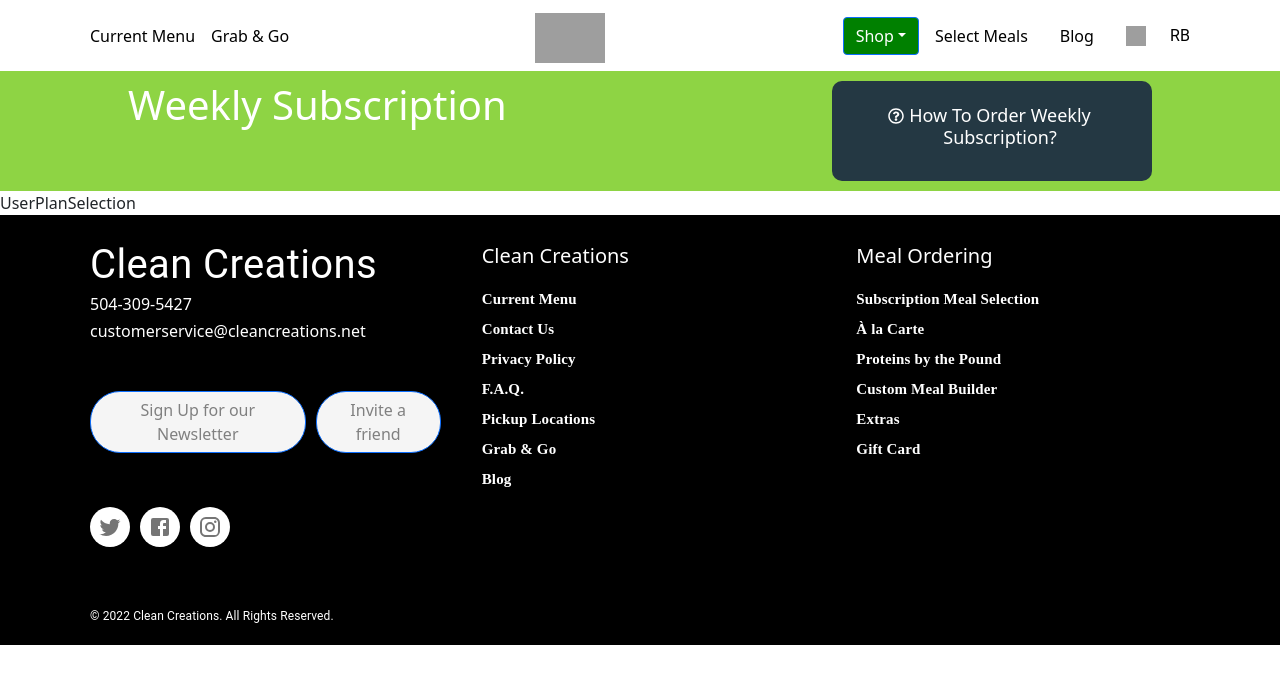
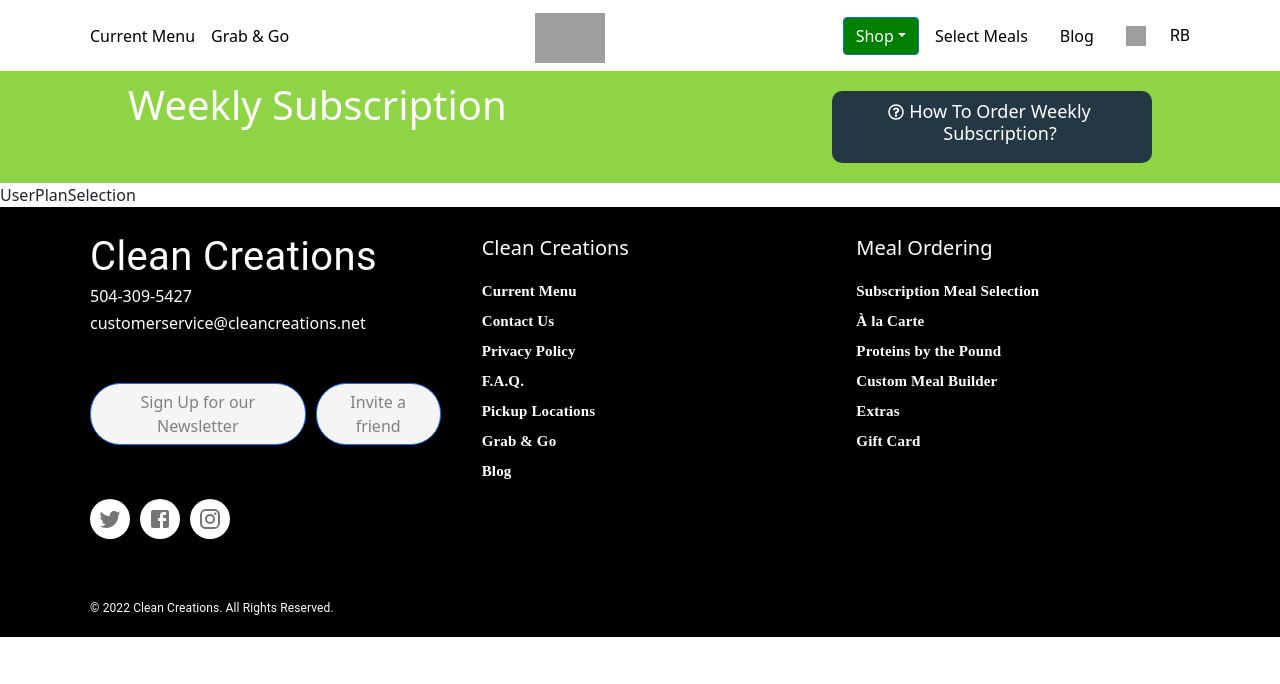
Before and after one commit to innzz/Clean-Creation, a Next.js app in the folder clean-creation/: page /subscription in a window 1280 px wide. Shown: the top 684 px of the page. Built offline with nearby package versions, Linux system fonts and the light colour scheme; grey boxes are pictures that could not be loaded.

Commit message:
Made some changes in SecondaryNavBar

```diff
--- a/clean-creation/styles/SecondaryNav.module.css
+++ b/clean-creation/styles/SecondaryNav.module.css
@@ -12,8 +12,11 @@
     justify-content: space-between;
 }
 
-.innerContainer > .heading {
+.innerContainer > .heading{
     padding-top: 10px;
+}
+.innerContainer > .heading > h1{
+    font-weight: 400;
 }
 
 .button {
@@ -21,10 +24,10 @@
     justify-content: center;
     align-items: center;
     background-color: #243843;
-    margin: 10px 0;
+    margin: 20px 0;
     width: 40vh;
     height: 9vh;
-    padding: 50px 0;
+    padding: 35px 0;
     border-radius: 10px;
 }
 .buttonText {
@@ -32,7 +35,6 @@
     justify-content: center;
     align-items: center;
     width: 65%;
-    font-stretch :wider;
 }
 
 .buttonText > .icon{
@@ -43,5 +45,4 @@
     text-align: center;
     font-size: 18px;
     font-weight: 300;
-    font-stretch: expanded;
 }
```
